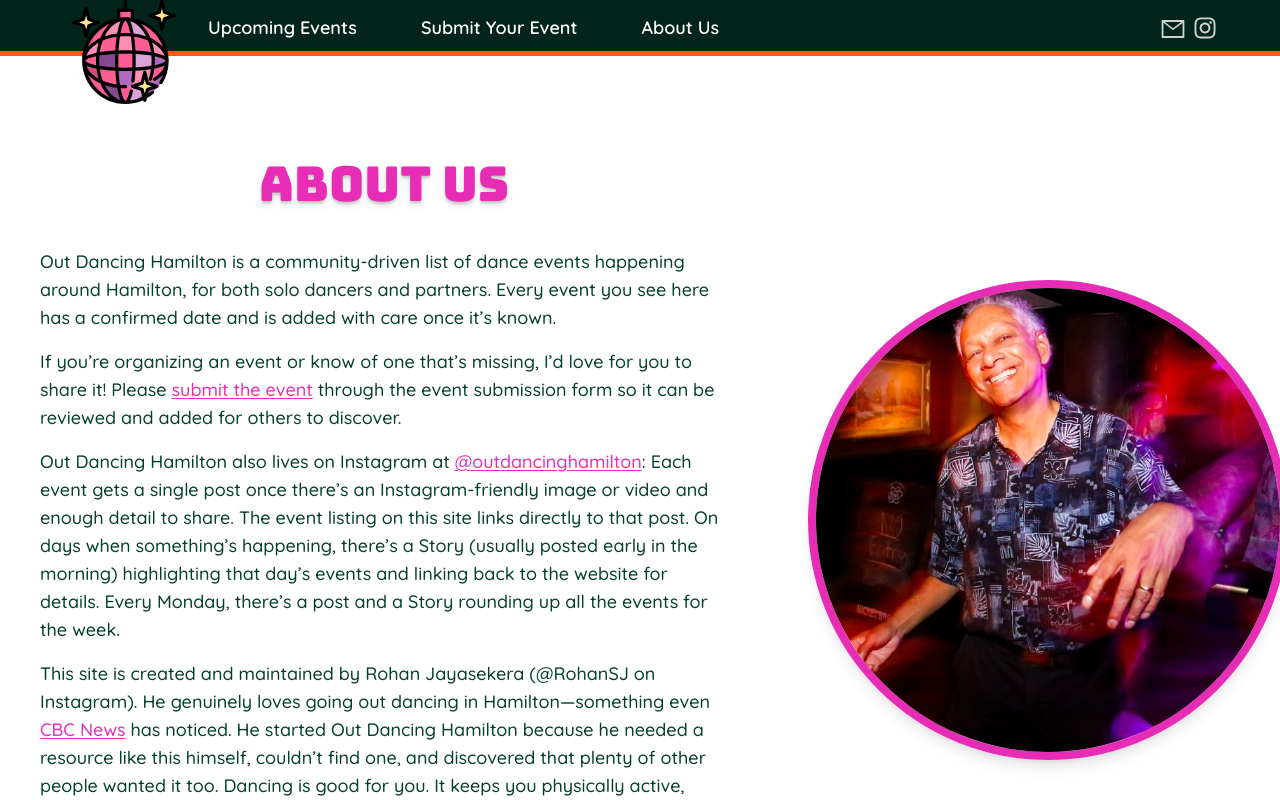
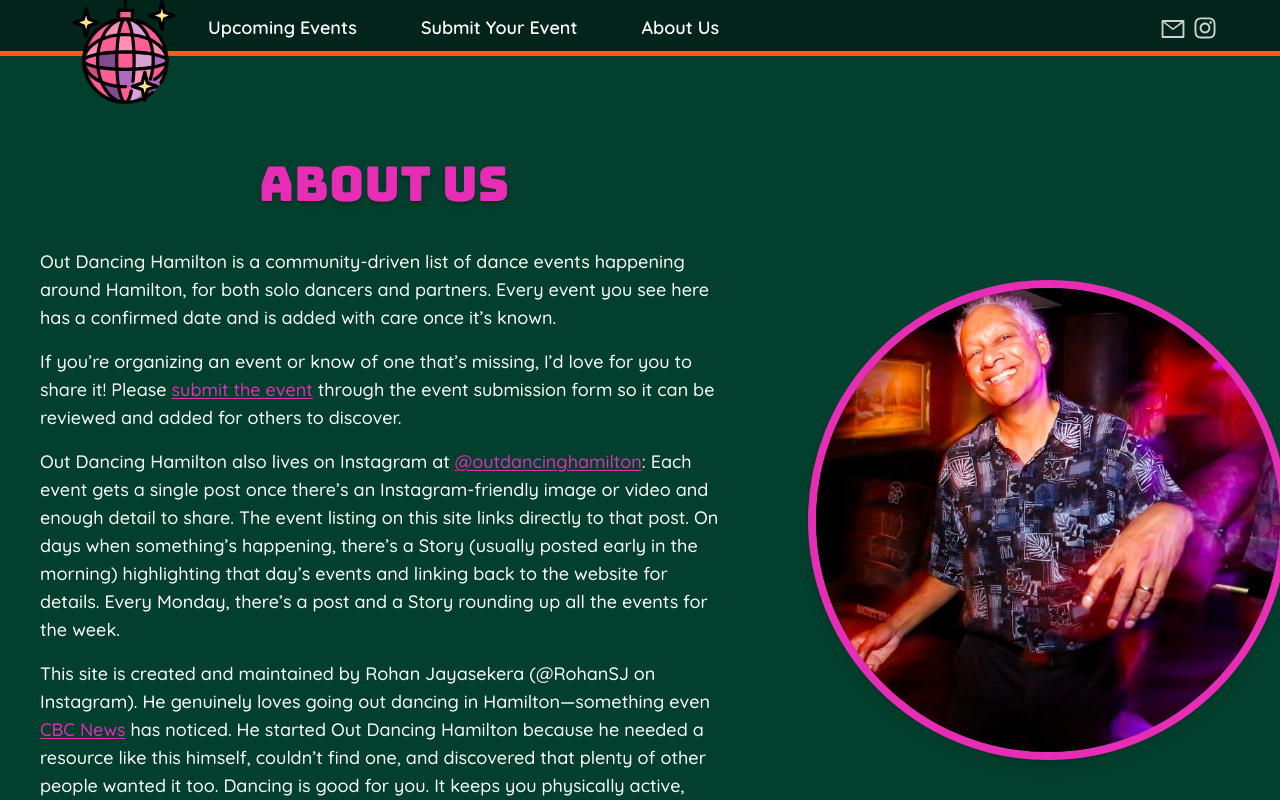
Before and after one commit to thessakranendonk/outdancinghamilton, a Next.js app in the folder outdancinghamilton/: page /about-us in a window 1280 px wide. Shown: the top 800 px of the page. Built offline with nearby package versions, Linux system fonts and the light colour scheme.

Commit message:
Removed dark mode settings

```diff
--- a/outdancinghamilton/app/globals.css
+++ b/outdancinghamilton/app/globals.css
@@ -5,8 +5,8 @@
 @import "tailwindcss";
 
 :root {
-  --background: #ffffff;
-  --foreground: #033f2e;
+  --background: #033f2e;
+  --foreground: #ffffff;
 }
 
 @theme inline {
```
